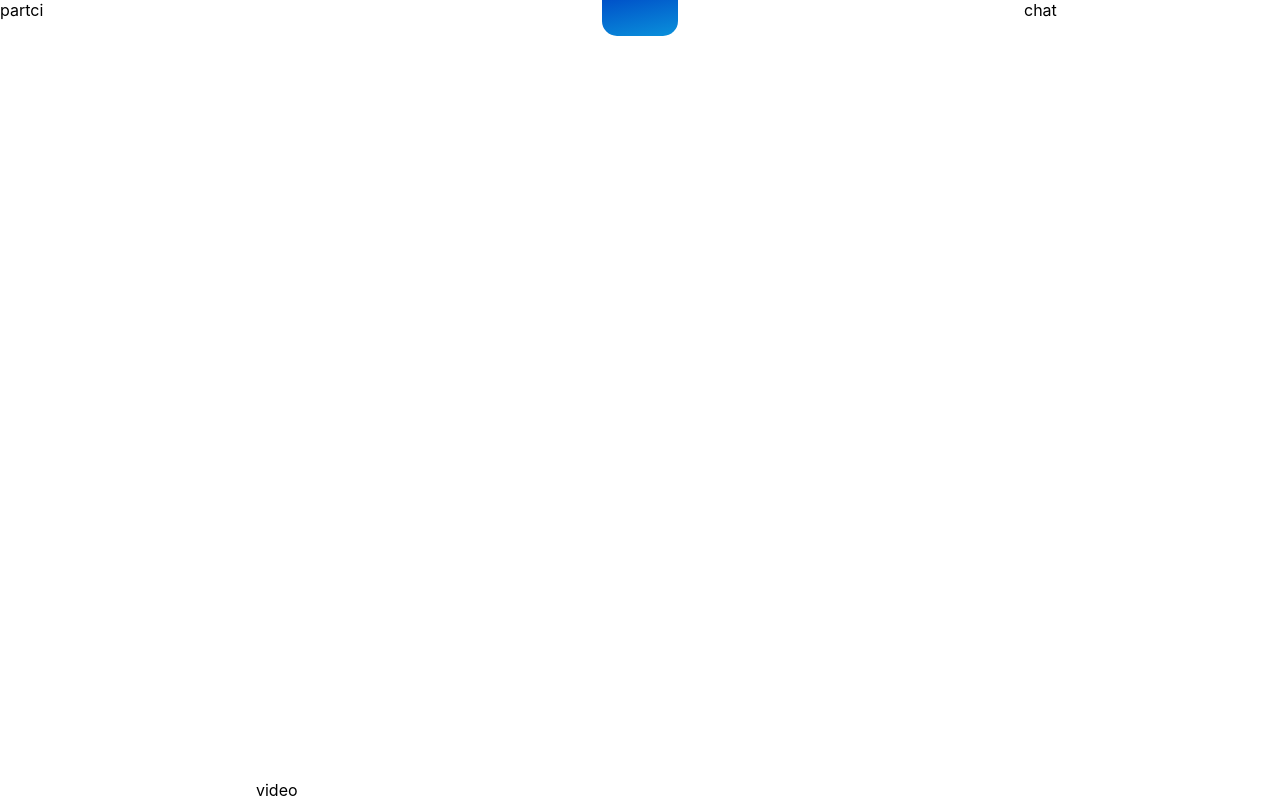
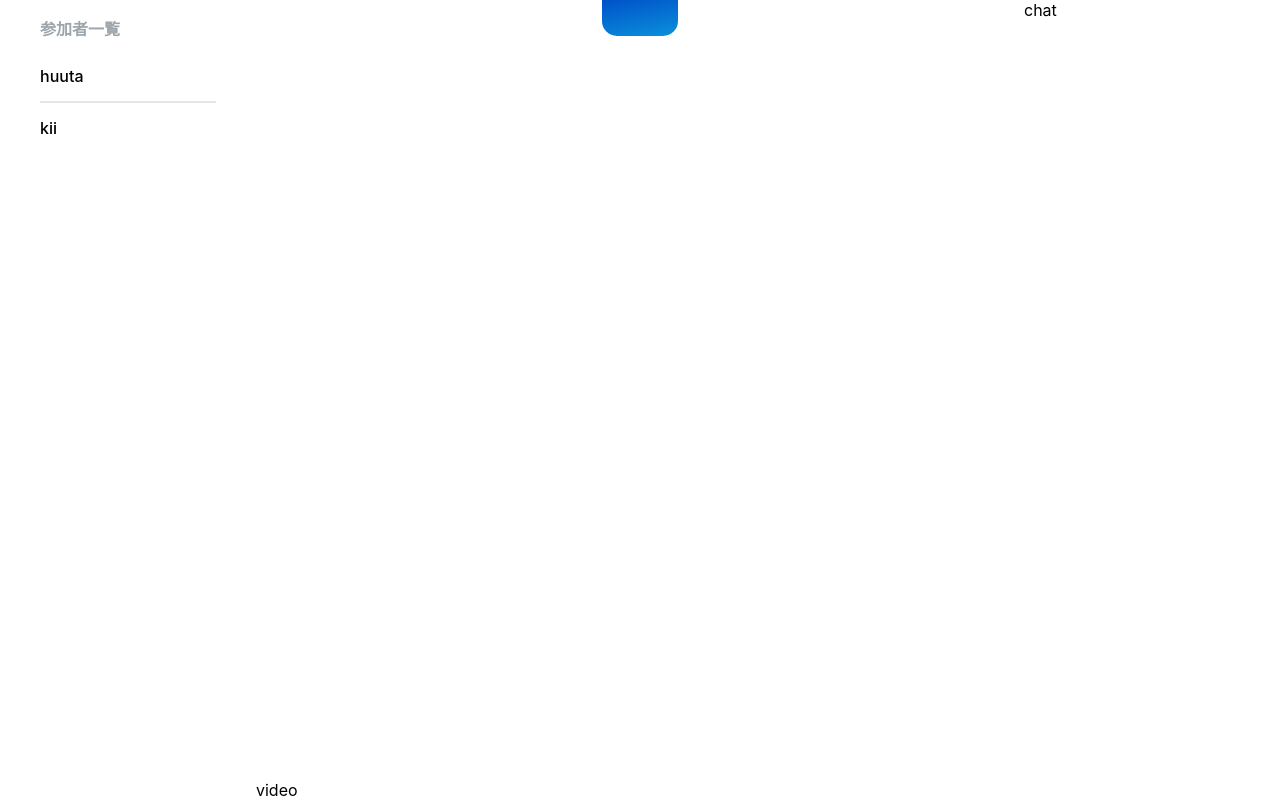
Before and after one commit to birdfishdrumn/webrtc-groupe, a React (Create React App) app: page /room in a window 1280 px wide. Built offline with nearby package versions, Linux system fonts and the light colour scheme.

Commit message:
参加者一覧コンポーネントの実装

```diff
--- /dev/null
+++ b/src/components/RoomPage/ParticipantsSection/Participants.tsx
@@ -0,0 +1,39 @@
+import React from 'react'
+
+const dummyParticipants = [
+  {
+    identity:"huuta"
+  },
+    {
+    identity:"kii"
+  },
+]
+
+
+const SingleParticipants = (props:any) => {
+  const { identity, lastItem, participant } = props
+
+  return <>
+    <p className="participants_paragraph">{identity}</p>
+    {!lastItem && <span className="participants_separator_line"></span>}
+    </>
+}
+
+
+const Participants = () => {
+  return (
+    <div className="participants_container">
+      {dummyParticipants.map((participant, index)=>(
+        <SingleParticipants
+          key={participant.identity}
+          lastItem={dummyParticipants.length === index + 1}
+          participant={participant}
+          identity={participant.identity}
+        />
+     ))}
+
+    </div>
+  )
+}
+
+export default Participants
--- /dev/null
+++ b/src/components/RoomPage/ParticipantsSection/ParticipantsLabel.tsx
@@ -0,0 +1,12 @@
+import React from 'react'
+
+const ParticipantsLabel = () => {
+  return (
+    <div className="participants_label_container">
+      <p className="participants_label_paragraph">参加者一覧</p>
+
+    </div>
+  )
+}
+
+export default ParticipantsLabel
--- a/src/components/RoomPage/ParticipantsSection/ParticipantsSection.tsx
+++ b/src/components/RoomPage/ParticipantsSection/ParticipantsSection.tsx
@@ -1,9 +1,12 @@
 import React from 'react'
+import Participants from './Participants'
+import ParticipantsLabel from './ParticipantsLabel'
 
 const ParticipantsSection = () => {
   return (
     <div className="participants_section_container">
-      partci
+      <ParticipantsLabel />
+      <Participants/>
     </div>
   )
 }
```
